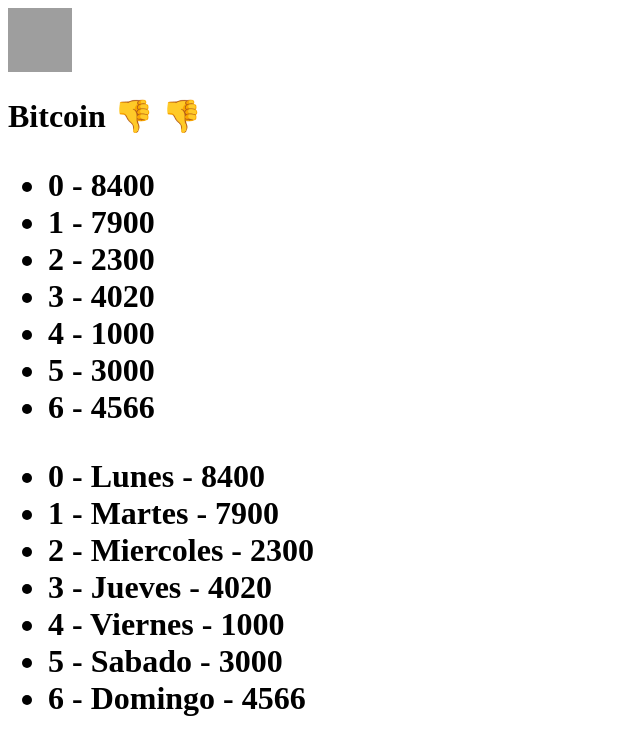
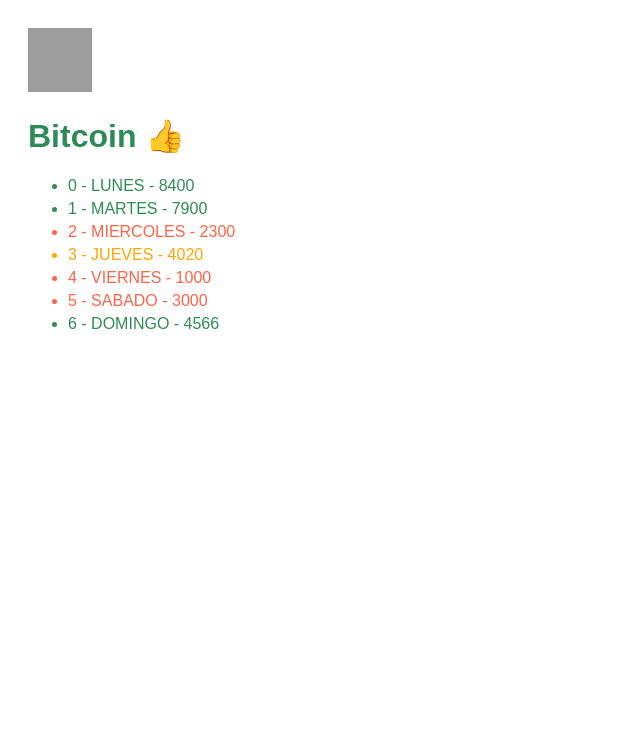
Before and after one commit to bolivar014/CursoVueJS, a plain HTML site: page index.html in a window 1280 px wide. Shown: the whole page, without its empty margins (0-640 px from the left). Drawn offline with nearby package versions, Linux system fonts and the light colour scheme; grey boxes are pictures that could not be loaded.

Commit message:
integrando clases y style en tiempo real

```diff
--- a/app.js
+++ b/app.js
@@ -5,7 +5,10 @@ new Vue({
         return {
             name: 'Bitcoin',
             img: 'https://cryptologos.cc/logos/bitcoin-btc-logo.png',
-            changePercent: -10,
+            changePercent: 10,
+
+            price: 4020,
+
             prices: [8400, 7900, 2300, 4020, 1000, 3000, 4566],
             pricesWithDays: [
                 { day: 'Lunes', value: 8400 },
@@ -15,7 +18,11 @@ new Vue({
                 { day: 'Viernes', value: 1000 },
                 { day: 'Sabado', value: 3000 },
                 { day: 'Domingo', value: 4566 },
-            ]
+            ],
+
+            showPrices: true,
+            value: 0
+
         }
     }
 })
--- a/index.html
+++ b/index.html
@@ -10,29 +10,40 @@
 <body>
     <div id="app">
         <img v-bind:src="img" v-bind:alt="name">
-        <h1>
+        <h1 v-bind:class="changePercent > 0 ? 'green' : 'red'">
             {{ name }}
             <span v-if="changePercent > 0">👍</span>
             <span v-else-if="changePercent < 0">👎</span>
             <span v-else>🤞</span>
 
 
-            <span v-show="changePercent > 0">👍</span>
+            <!--<span v-show="changePercent > 0">👍</span>
             <span v-show="changePercent < 0">👎</span>
-            <span v-show="changePercent == 0">🤞</span>
+            <span v-show="changePercent == 0">🤞</span>-->
 
-            <ul>
-                <li v-for="(p, i) in prices" v-bind:key="p">
-                    {{ i }} - {{ p }}
-                </li>
-            </ul>
+            <!--<span v-on:click="toggleShowPrices">
+                {{ showPrices ? '🙈' : '🐵' }}
+            </span>-->
+        </h1>
 
-            <ul>
-                <li v-for="(p, i) in pricesWithDays" v-bind:key="p.day">
-                    {{ i }} - {{ p.day }} - {{ p.value }}
-                </li>
-            </ul>
-        </h1>
+        <!--<ul>
+            <li v-for="(p, i) in prices" v-bind:key="p">
+                {{ i }} - {{ p }}
+            </li>
+        </ul>-->
+
+        <ul v-show="showPrices">
+            <li
+                class="uppercase"
+                v-bind:class="{ orange: p.value === price, red: p.value < price, green: p.value > price }"
+                v-for="(p, i) in pricesWithDays"
+                v-bind:key="p.day">
+                {{ i }} - {{ p.day }} - {{ p.value }}
+            </li
+
+            >
+        </ul>
+
 
     </div>
 
--- a/styles.css
+++ b/styles.css
@@ -1,8 +1,60 @@
 
-
+#app {
+    font-family: sans-serif;
+    flex-direction: column;
+    padding: 20px;
+    min-height: 800px;
+}
 
 /* AJUSTANDO LOGO BITCOIN */
 img {
     height: 64px;
     width: 64px;
 }
+
+
+/* AJUSTANDO COLORES EN LA PALABRA BITCOIN */
+.green {
+    color: seagreen;
+}
+
+.red {
+    color: tomato;
+}
+
+.orange {
+    color: orange;
+}
+
+.uppercase {
+    text-transform: uppercase
+}
+
+a {
+    color: inherit;
+    text-decoration: none;
+}
+
+
+
+a:hover {
+    text-decoration: underline;
+  }
+
+  ul li {
+    margin-top: 5px;
+  }
+
+  button {
+    padding: 10px;
+  }
+
+  .row {
+    justify-content: space-around;
+    display: flex !important;
+    flex-direction: row !important;
+  }
+
+  span {
+    cursor: pointer;
+  }
```
